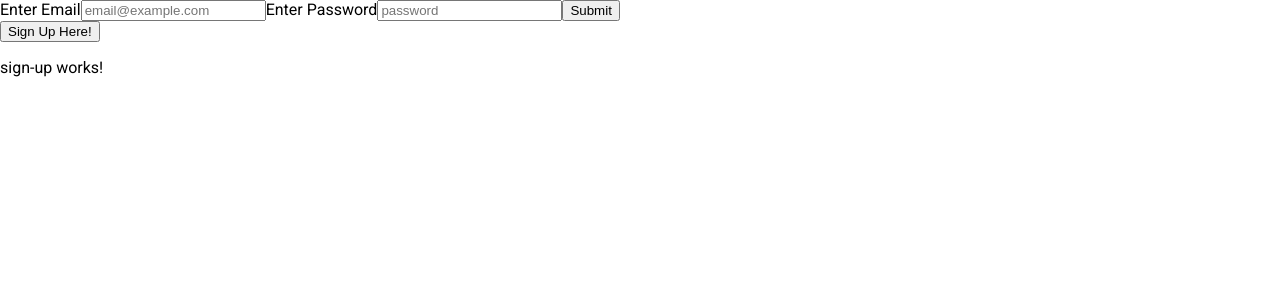
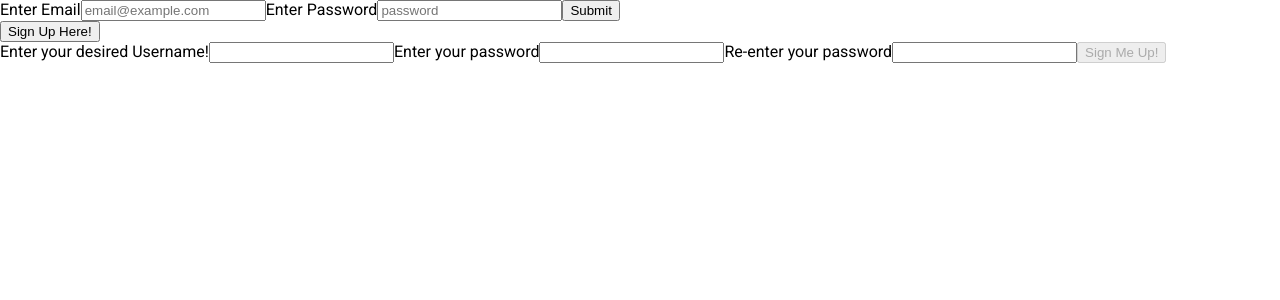
Before and after one commit to rc-devs/baby_chart_fe, an Angular app in the folder baby_chart_fe/: page /sign-up in a window 1280 px wide. Both pictures are taken after a click on the button "Sign Up Here!". Shown: the top 300 px of the page. Built offline with nearby package versions, Linux system fonts and the light colour scheme.

Commit message:
reactive form set up

```diff
--- a/baby_chart_fe/src/app/core/sign-up/sign-up.component.html
+++ b/baby_chart_fe/src/app/core/sign-up/sign-up.component.html
@@ -1 +1,9 @@
-<p>sign-up works!</p>
+<form [formGroup]="signUpForm" (ngSubmit)="signUpHandler()">
+  <label for="username">Enter your desired Username!</label>
+  <input type="text" formControlName="username">
+  <label for="password">Enter your password</label>
+  <input type="password" formControlName="password">
+  <label for="password_confirmation">Re-enter your password</label>
+  <input type="password" formControlName="password_confirmation">
+  <button type="submit" [disabled]="!signUpForm.valid">Sign Me Up!</button>
+</form>
--- a/baby_chart_fe/src/app/core/sign-up/sign-up.component.ts
+++ b/baby_chart_fe/src/app/core/sign-up/sign-up.component.ts
@@ -1,11 +1,33 @@
 import { Component } from '@angular/core';
+import { AuthenticationService } from '../../../shared/services/authentication.service';
+import { MatSnackBar } from '@angular/material/snack-bar';
+import { FormControl, FormGroup, ReactiveFormsModule, Validators } from '@angular/forms';
 
 @Component({
   selector: 'app-sign-up',
-  imports: [],
+  imports: [ReactiveFormsModule],
   templateUrl: './sign-up.component.html',
   styleUrl: './sign-up.component.css'
 })
 export class SignUpComponent {
+constructor(private authService: AuthenticationService, private matSnackBar: MatSnackBar){}
 
+  signUpForm = new FormGroup({
+    username: new FormControl("", [Validators.required]),
+    password: new FormControl("",[Validators.required]),
+    password_confirmation: new FormControl("", [Validators.required]),
+  })
+
+  signUpHandler(){
+    this.authService.signUp(this.signUpForm.value.username!, this.signUpForm.value.password!, this.signUpForm.value.password_confirmation!).subscribe({
+      next: (res: any) => {
+        this.matSnackBar.open("Sign-up successful! You may now use your login credentials!", 'Close')
+        this.signUpForm.reset()
+      },
+      error: (error: any) => {
+        this.matSnackBar.open("There was some error during sign-up. Refer to the Credential Requirements, and try again.", 'Close')
+        console.error('Sign up error', error.message)
+      }
+    })
+  }
 }
```
